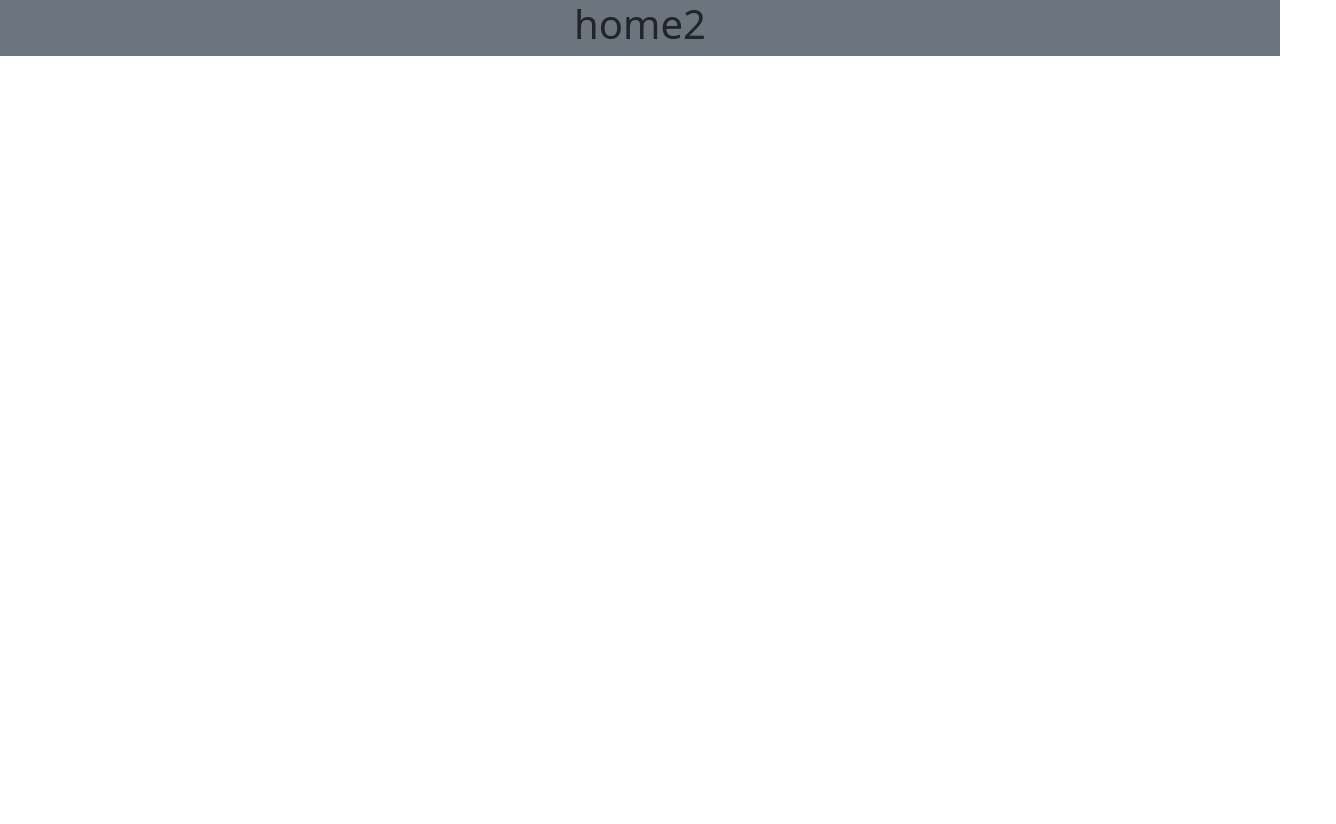
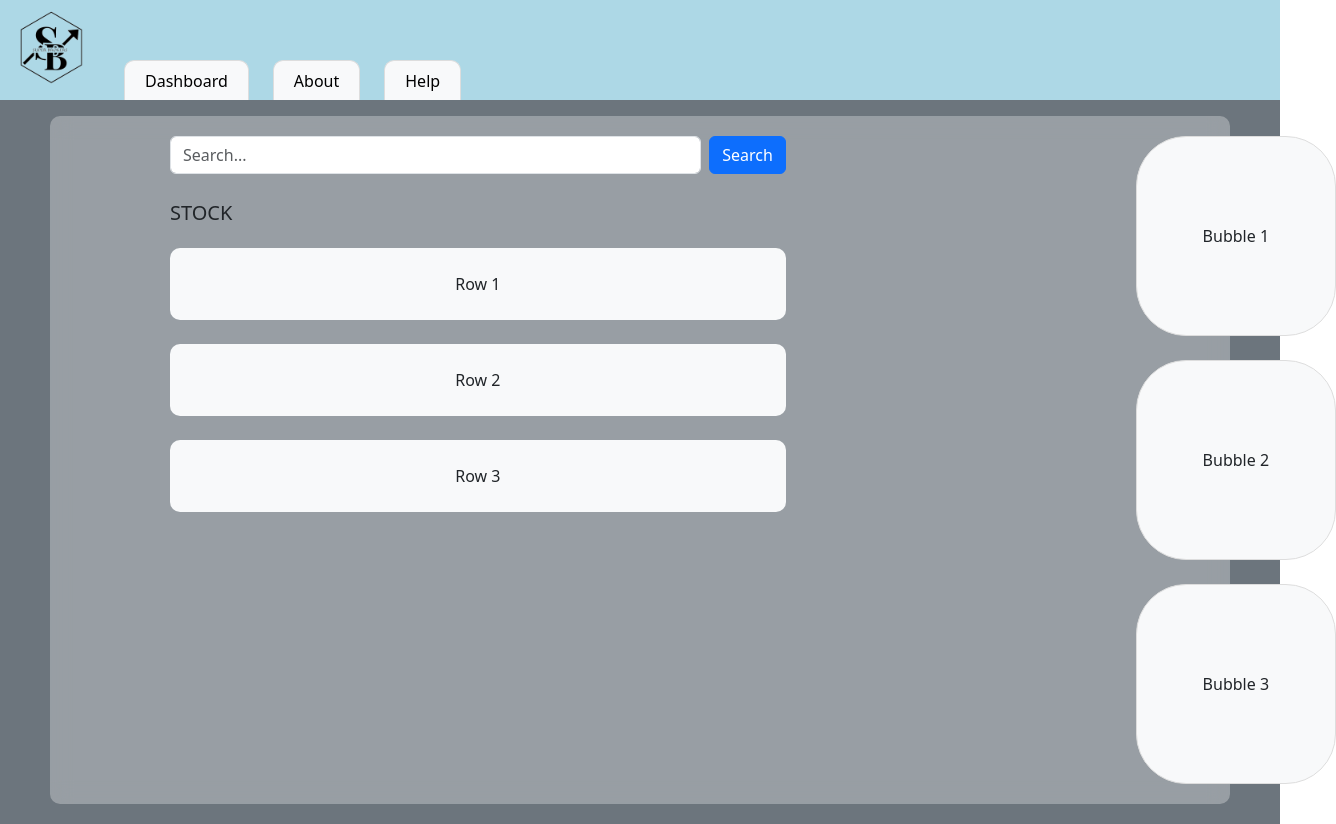
Before and after one commit to Mahhad-S/Super-Brokers, a React (Vite) app in the folder super-brokers/: page / in a window 1280 px wide. Shown: the whole page, 1336 px wide, since content can reach past the window. Before the commit the page ends 800 px from the top, so only its background shows below. Built offline with nearby package versions, Linux system fonts and the light colour scheme.

Commit message:
Finished Home Page

```diff
--- a/super-brokers/src/Home.jsx
+++ b/super-brokers/src/Home.jsx
@@ -2,10 +2,159 @@ import React from 'react';
 
 function Home() {
     return (
-        <div className="d-flex justify-content-center align-items-center bg-secondary">
-            <h1>home2</h1>
+        <div className="d-flex flex-column min-vh-100 bg-secondary position-relative">
+            {/* Hot Bar at the top with brown background */}
+            <div className="hot-bar w-100" style={{ backgroundColor: '#ADD8E6' }}>
+                <div className="row align-items-center no-gutters">
+                    {/* Logo on the left */}
+                    <div className="col-auto d-flex align-items-center">
+                        <img
+                            src="/images/Sb-logo.png" // Replace with the path to your PNG logo
+                            alt="Logo"
+                            style={{ width: '100px', height: '100px', border: '0px' }} // Adjust height as needed
+                        />
+                    </div>
+
+                    {/* Tabs as Buttons */}
+                    <div className="col-auto d-flex justify-content-center align-items-center">
+                        <button
+                            className="folder-tab text-center"
+                            style={{
+                                borderTopLeftRadius: '10px',
+                                borderTopRightRadius: '10px',
+                                backgroundColor: '#f8f9fa',
+                                border: '1px solid #ddd',
+                                borderBottom: 'none',
+                                padding: '7px 20px',
+                                fontSize: '16px',
+                                height: '40px',
+                                marginTop: '60px',
+                                zIndex: 1,
+                                cursor: 'pointer', // Make it clear it's clickable
+                                outline: 'none', // Remove outline on focus
+                            }}
+                        >
+                            Dashboard
+                        </button>
+                    </div>
+                    <div className="col-auto d-flex justify-content-center align-items-center">
+                        <button
+                            className="folder-tab text-center"
+                            style={{
+                                borderTopLeftRadius: '10px',
+                                borderTopRightRadius: '10px',
+                                backgroundColor: '#f8f9fa',
+                                border: '1px solid #ddd',
+                                borderBottom: 'none',
+                                padding: '7px 20px',
+                                fontSize: '16px',
+                                height: '40px',
+                                marginTop: '60px',
+                                zIndex: 1,
+                                cursor: 'pointer', // Make it clear it's clickable
+                                outline: 'none', // Remove outline on focus
+                            }}
+                        >
+                            About
+                        </button>
+                    </div>
+                    <div className="col-auto d-flex justify-content-center align-items-center">
+                        <button
+                            className="folder-tab text-center"
+                            style={{
+                                borderTopLeftRadius: '10px',
+                                borderTopRightRadius: '10px',
+                                backgroundColor: '#f8f9fa',
+                                border: '1px solid #ddd',
+                                borderBottom: 'none',
+                                padding: '7px 20px',
+                                fontSize: '16px',
+                                height: '40px',
+                                marginTop: '60px',
+                                zIndex: 1,
+                                cursor: 'pointer', // Make it clear it's clickable
+                                outline: 'none', // Remove outline on focus
+                            }}
+                        >
+                            Help
+                        </button>
+                    </div>
+                </div>
+            </div>
+
+            {/* Main content area with blurred background */}
+            <div
+                className="d-flex mt-3"
+                style={{
+                    width: 'calc(100% - 100px)', // Adjust width to give padding from edges
+                    margin: '20px auto', // Center the content with auto margins
+                    backdropFilter: 'blur(10px)', // Make the background blurry
+                    borderRadius: '10px',
+                    backgroundColor: 'rgba(255, 255, 255, 0.3)', // Semi-transparent background
+                    padding: '20px', // Add padding to the content area
+                }}
+            >
+                {/* Left side: Search bar and rows */}
+                <div className="d-flex flex-fill flex-column" style={{ flex: '1', minWidth: '0', marginRight: '150px', marginLeft: '100px'}}>
+                    {/* Row 1 - Search Bar */}
+                    <div className="d-flex mb-4"> {/* Increased bottom margin */}
+                        <input
+                            type="text"
+                            className="form-control"
+                            placeholder="Search..."
+                            style={{ flex: 1 }}
+                        />
+                        <button className="btn btn-primary ms-2">Search</button>
+                    </div>
+                    <div style={{marginBottom: '20px', fontSize: '20px'}}> STOCK</div>
+                    {/* Normal Row with a line of text */}
+                    <div className="bg-light p-4 mb-4 text-center" style={{ borderRadius: '10px' }}> {/* Added border radius */}
+                        Row 1
+                    </div>
+
+                    {/* Row 2 */}
+                    <div className="bg-light p-4 mb-4 text-center" style={{ borderRadius: '10px' }}> {/* Added border radius */}
+                        Row 2
+                    </div>
+
+                    {/* Row 3 */}
+                    <div className="bg-light p-4 text-center" style={{ borderRadius: '10px' }}>
+                        Row 3
+                    </div>
+                </div>
+
+                {/* Right side: Bubble rows */}
+                <div className="d-flex flex-column" style={{ flex: '1', minWidth: '0px' }}>
+                    <div className="bubble mb-4 text-center"> {/* Increased bottom margin */}
+                        Bubble 1
+                    </div>
+                    <div className="bubble mb-4 text-center"> {/* Increased bottom margin */}
+                        Bubble 2
+                    </div>
+                    <div className="bubble text-center">
+                        Bubble 3
+                    </div>
+                </div>
+            </div>
+
+            <style jsx>{`
+                .bubble {
+                    background-color: #f8f9fa;
+                    border-radius: 50px; /* Makes the bubble shape */
+                    padding: 5px; /* Adjusted padding for smaller bubbles */
+                    border: 1px solid #ddd; /* Border for bubble */
+                    min-width: 200px; /* Decreased minimum width for bubble */
+                    min-height: 200px; /* Decreased minimum height for bubble */
+                    display: flex;
+                    margin-right: 150px;
+                    margin-left: 200px;
+                    align-items: center; /* Centering text vertically */
+                    justify-content: center; /* Centering text horizontally */
+                    transition: all 0.3s ease; /* Smooth transition */
+                }
+            `}</style>
         </div>
-    )
+    );
 }
 
 export default Home;
```
Also changed, not shown: super-brokers/images/Sb-logo.png (added).
